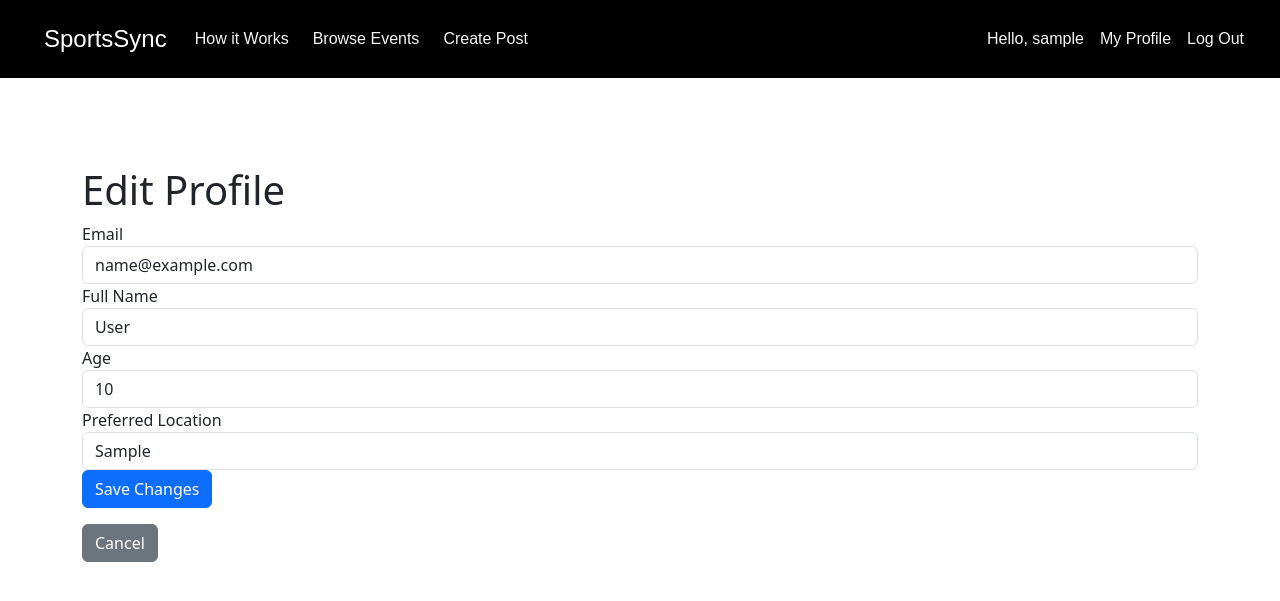
After one commit to DeclanB1/Agile-Web-Development, a Flask app: page /edit_profile in a window 1280 px wide. The commit adds this page. Shown: the top 601 px of the page. Run offline with Flask 3, Linux system fonts and the light colour scheme; the visitor is signed in with stand-in values (Sample User, id 1); tables that the repository leaves empty hold one stand-in row (values such as "Sample post"); some libraries are stand-ins or nearby versions.

Commit message:
Added an edit profile feature, excluding profile picture for now

```diff
--- a/src/app.py
+++ b/src/app.py
@@ -66,14 +66,12 @@ class Events(db.Model):
     def __repr__(self):
         return f"<Events(event_id='{self.event_id}', event_title='{self.event_title}', sport_type='{self.sport_type}', num_players='{self.num_players}', event_date='{self.event_date}', start_time='{self.start_time}', end_time='{self.end_time}', location='{self.location}', description='{self.description}', gender_preference='{self.gender_preference}', contact_information='{self.contact_information}')>"
 
-# LoginForm Definition
 class LoginForm(FlaskForm):
     username = StringField('Username', [validators.DataRequired()])
     password = PasswordField('Password', [validators.DataRequired()])
     remember = BooleanField('Remember Me')
     submit = SubmitField('Login')
 
-# RegistrationForm Definition
 class RegistrationForm(FlaskForm):
     username = StringField('Username', [validators.Length(min=4, max=25), validators.DataRequired()])
     password = PasswordField('Password', [validators.DataRequired(), validators.Length(min=8)])
@@ -85,7 +83,14 @@ class RegistrationForm(FlaskForm):
     profile_picture = StringField('Profile Picture', [validators.Optional()])
     submit = SubmitField('Register')
 
-# EventForm
+class EditProfileForm(FlaskForm):
+    email = StringField('Email', [validators.DataRequired(), validators.Email()])
+    fullname = StringField('Full Name', [validators.DataRequired()])
+    age = IntegerField('Age', [validators.Optional()])
+    preferredlocation = StringField('Preferred Location', [validators.Optional()])
+    submit = SubmitField('Save Changes')
+
+
 from flask_wtf import FlaskForm
 from wtforms import StringField, SelectField, SubmitField
 from wtforms.validators import DataRequired
@@ -282,7 +287,7 @@ def browse_single_event(event_id):
         flash("Error occurred while fetching event details")
         return render_template('browse_single_event.html', event=None)
 
-# User Profile
+# Display User Profile
 @app.route('/profile')
 @login_required
 def profile():
@@ -295,6 +300,32 @@ def profile():
         flash('User not found', 'error')
         return redirect(url_for('dashboard'))
 
+# Edit User Profile
+@app.route('/edit_profile', methods=['GET', 'POST'])
+@login_required
+def edit_profile():
+    form = EditProfileForm()
+    username = session.get('username')
+    user = User.query.filter_by(username=username).first()
+
+    if request.method == 'GET':
+        form.email.data = user.email
+        form.fullname.data = user.fullname
+        form.age.data = user.age
+        form.preferredlocation.data = user.preferredlocation
+
+    if form.validate_on_submit():
+        user.email = form.email.data
+        user.fullname = form.fullname.data
+        user.age = form.age.data
+        user.preferredlocation = form.preferredlocation.data
+
+        db.session.commit()
+        flash('Your profile has been updated.', 'success')
+        return redirect(url_for('profile'))
+
+    return render_template('edit_profile.html', form=form)
+
 # Main Entry Point
 if __name__ == '__main__':
     with app.app_context():
--- /dev/null
+++ b/src/templates/edit_profile.html
@@ -0,0 +1,34 @@
+{% extends "layout.html" %}
+
+{% block head %}
+    <title>Edit Profile</title>
+{% endblock %}
+
+{% block body %}
+    <div class="container mt-5 pt-5">
+        <h1>Edit Profile</h1>
+        <form method="POST" action="{{ url_for('edit_profile') }}">
+            {{ form.hidden_tag() }}
+            <div class="form-group">
+                {{ form.email.label(class="form-control-label") }}
+                {{ form.email(class="form-control") }}
+            </div>
+            <div class="form-group">
+                {{ form.fullname.label(class="form-control-label") }}
+                {{ form.fullname(class="form-control") }}
+            </div>
+            <div class="form-group">
+                {{ form.age.label(class="form-control-label") }}
+                {{ form.age(class="form-control") }}
+            </div>
+            <div class="form-group">
+                {{ form.preferredlocation.label(class="form-control-label") }}
+                {{ form.preferredlocation(class="form-control") }}
+            </div>
+            <div class="form-group">
+                {{ form.submit(class="btn btn-primary") }}
+            </div>
+        </form>
+        <a href="{{ url_for('profile') }}" class="btn btn-secondary mt-3">Cancel</a>
+    </div>
+{% endblock %}
--- a/src/templates/profile.html
+++ b/src/templates/profile.html
@@ -18,6 +18,7 @@
                 <img src="{{ url_for('static', filename=user.profile_picture) }}" alt="Profile Picture" style="max-width: 200px;">
             </div>
         </div>
+        <a href="{{ url_for('edit_profile') }}" class="btn btn-secondary mt-3">Edit Profile</a>
         <a href="{{ url_for('dashboard') }}" class="btn btn-primary mt-3">Back to Dashboard</a>
     </div>
 {% endblock %}
```
